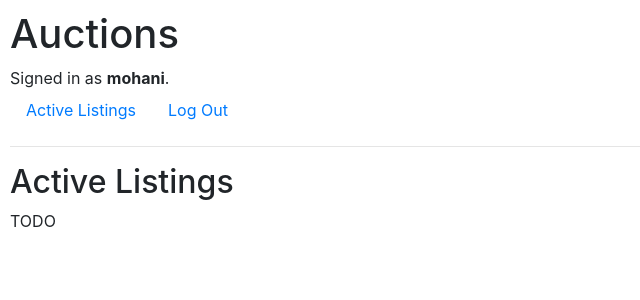
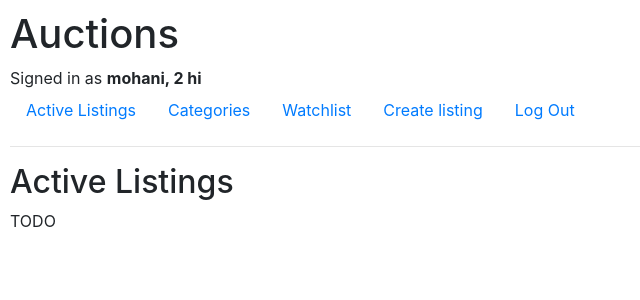
Before and after one commit to mohani-01/commerce, a Django app: page / in a window 1280 px wide. Shown: the top 300 px of the page, without its empty margins (0-640 px from the left). Run offline with Django 3.2, Linux system fonts and the light colour scheme; a user stored in the database is signed in; parts of the project's set-up code (start-up, migrations or seed data) failed here and were passed over; some libraries are stand-ins or nearby versions.

Commit message:
newlisting get method is done with some input tags

```diff
--- a/auctions/models.py
+++ b/auctions/models.py
@@ -11,5 +11,5 @@ class Listing(models.Model):
 class Bid(models.Model):
     pass
 
-class Comments(model.Model):
+class Comments(models.Model):
     pass
--- a/auctions/templates/auctions/layout.html
+++ b/auctions/templates/auctions/layout.html
@@ -11,7 +11,7 @@
         <h1>Auctions</h1>
         <div>
             {% if user.is_authenticated %}
-                Signed in as <strong>{{ user.username }}</strong>.
+                Signed in as <strong>{{ user.username }}, {{ user.id}} hi</strong>
             {% else %}
                 Not signed in.
             {% endif %}
@@ -19,11 +19,22 @@
         <ul class="nav">
             <li class="nav-item">
                 <a class="nav-link" href="{% url 'index' %}">Active Listings</a>
+
             </li>
             {% if user.is_authenticated %}
                 <li class="nav-item">
+                    <a class="nav-link" href="#">Categories</a>
+                </li>
+                <li class="nav-item">
+                    <a class="nav-link" href="#">Watchlist</a>
+                </li>
+                <li class="nav-item">
+                    <a class="nav-link" href="{% url 'newlisting' user.id %}">Create listing</a>
+                </li>
+                <li class="nav-item">
                     <a class="nav-link" href="{% url 'logout' %}">Log Out</a>
                 </li>
+
             {% else %}
                 <li class="nav-item">
                     <a class="nav-link" href="{% url 'login' %}">Log In</a>
--- a/auctions/urls.py
+++ b/auctions/urls.py
@@ -4,6 +4,7 @@ from . import views
 
 urlpatterns = [
     path("", views.index, name="index"),
+    path('newlisting/<int:user_id>', views.newlisting, name="newlisting"),
     path("login", views.login_view, name="login"),
     path("logout", views.logout_view, name="logout"),
     path("register", views.register, name="register")
--- a/auctions/views.py
+++ b/auctions/views.py
@@ -3,7 +3,7 @@ from django.db import IntegrityError
 from django.http import HttpResponse, HttpResponseRedirect
 from django.shortcuts import render
 from django.urls import reverse
-
+from .forms import *
 from .models import User
 
 
@@ -61,3 +61,13 @@ def register(request):
         return HttpResponseRedirect(reverse("index"))
     else:
         return render(request, "auctions/register.html")
+
+
+def newlisting(request, user_id):
+    if request.method == 'POST':
+        return HttpResponse("Working on it")
+
+    else:
+        return render(request, 'auctions/newlisting.html', {
+            "form": NewListing(),
+        })
```
Also changed, not shown: auctions/forms.py (added, +7 -0 lines), auctions/templates/auctions/newlisting.html (added, +10 -0 lines), db.sqlite3.
